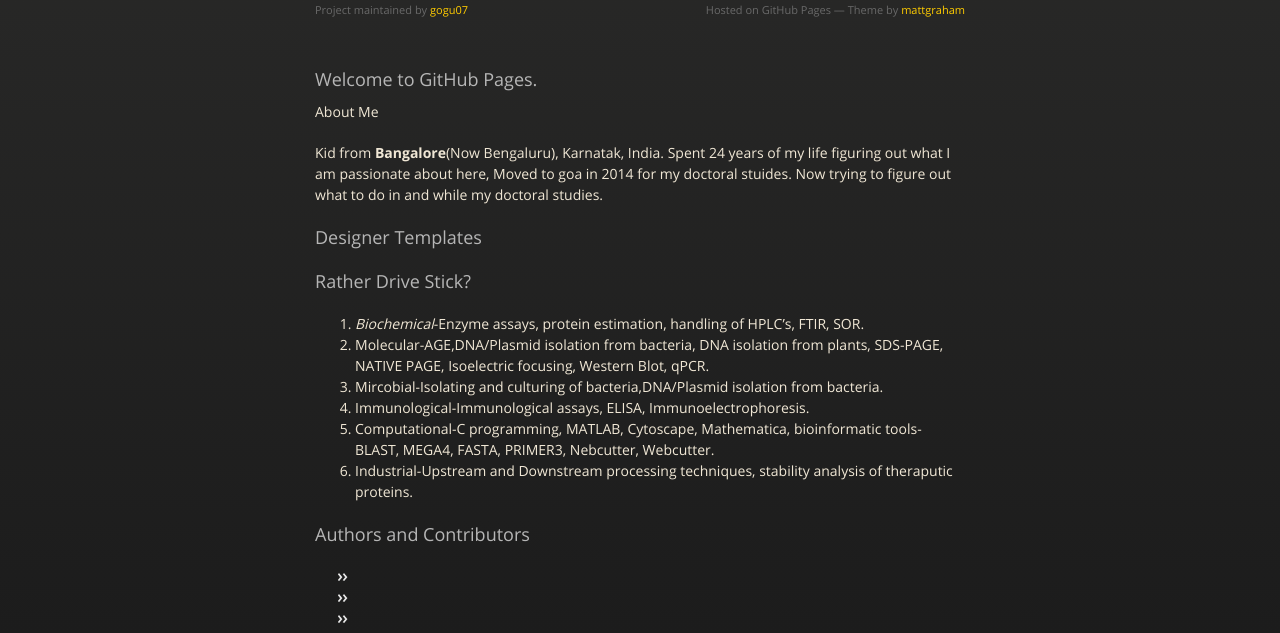
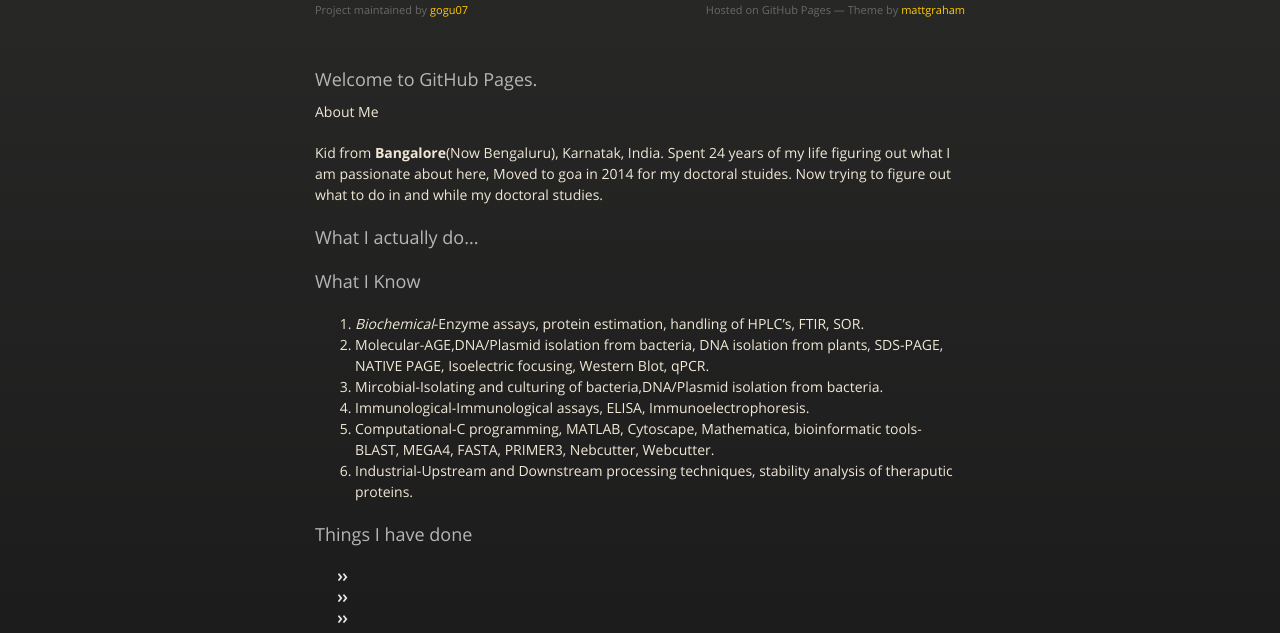
Before and after one commit to gogu07/gautam.github.io, a plain HTML site: page index.html in a window 1280 px wide. Shown: the part 167-800 px from the top of the page. Drawn offline with nearby package versions, Linux system fonts and the light colour scheme.

Commit message:
Update index.html
Edit_2.1.0

```diff
--- a/index.html
+++ b/index.html
@@ -51,12 +51,12 @@ $ git checkout gh-pages
 <p>Kid from <strong>Bangalore</strong>(Now Bengaluru), Karnatak, India. Spent 24 years of my life figuring out what I am passionate about here, Moved to goa in 2014 for my doctoral stuides. Now trying to figure out what to do in and while my doctoral studies.</p>
 
 <h3>
-<a id="What I actually do... " class="anchor" href="#What I actually do..." aria-hidden="true"><span class="octicon octicon-link"></span></a>Designer Templates</h3>
+<a id="What I actually do... " class="anchor" href="#What I actually do..." aria-hidden="true"><span class="octicon octicon-link"></span></a>What I actually do...</h3>
 
 <p></p>
 
 <h3>
-<a id="What I Know" class="anchor" href="#What I Know" aria-hidden="true"><span class="octicon octicon-link"></span></a>Rather Drive Stick?</h3>
+<a id="What I Know" class="anchor" href="#What I Know" aria-hidden="true"><span class="octicon octicon-link"></span></a>What I Know</h3>
 
 <p>
 <ol>
@@ -71,7 +71,7 @@ $ git checkout gh-pages
 </p>
 
 <h3>
-<a id="Things I have done" class="anchor" href="#Things I have done" aria-hidden="true"><span class="octicon octicon-link"></span></a>Authors and Contributors</h3>
+<a id="Things I have done" class="anchor" href="#Things I have done" aria-hidden="true"><span class="octicon octicon-link"></span></a>Things I have done</h3>
 
 <p>
   <ul>
```
